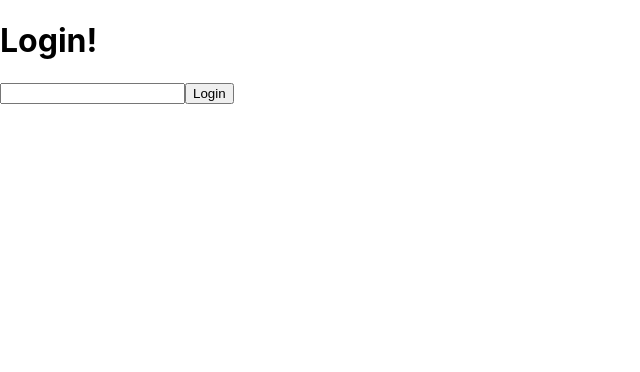
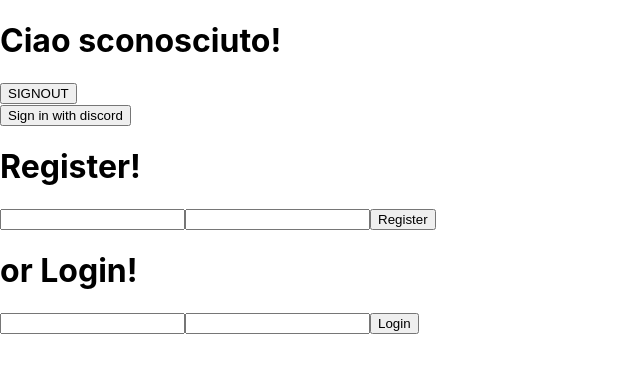
Before and after one commit to sndrgb/example, a React (Create React App) app: page / in a window 1280 px wide. Shown: the top 372 px of the page, without its empty margins (0-640 px from the left). Built offline with nearby package versions, Linux system fonts and the light colour scheme; no server answers; what @prismicio/client, @prismicio/react would draw is missing.

Commit message:
discord app

```diff
--- a/src/App.jsx
+++ b/src/App.jsx
@@ -53,19 +53,15 @@ export default function App() {
     setSession(null);
   };
 
-  if (session) {
-    if (user && user.username) {
-      return (
-        <div>
-          <h1>Ciao {user.username}!</h1>
-          <button onClick={signOut}>SIGNOUT</button>
-          <TodoList />
-        </div>
-      );
-    } else {
-      return <UpdateProfile />;
-    }
-  } else {
-    return <Signin></Signin>;
-  }
+  return (
+    <div>
+      <h1>Ciao {user?.username || "sconosciuto"}!</h1>
+      <p>{user?.bio}</p>
+      <p>{user?.website}</p>
+      <button onClick={signOut}>SIGNOUT</button>
+      {!session && <Signin />}
+      {session && user?.username && <TodoList />}
+      {session && !user?.username && <UpdateProfile />}
+    </div>
+  );
 }
--- a/src/components/Signin/Signin.jsx
+++ b/src/components/Signin/Signin.jsx
@@ -3,18 +3,52 @@ import { supabaseClient } from "../../supabase-client.js";
 
 const Signin = () => {
   const [email, setEmail] = useState("");
+  const [password, setPassword] = useState("");
   const [isLoading, setIsLoading] = useState(false);
   const [isSubmitted, setIsSubmitted] = useState(false);
   const [error, setError] = useState(null);
 
-  const submitHandler = async (event) => {
+  const submitRegister = async (event) => {
     event.preventDefault();
     setIsLoading(true);
     setError(null);
 
     try {
-      const { error } = await supabaseClient.auth.signInWithOtp({
+      // const { error } = await supabaseClient.auth.signInWithOtp({
+      //   email,
+      // });
+
+      const { error } = await supabaseClient.auth.signUp({
         email,
+        password,
+      });
+
+      // const { error } = await supabaseClient.auth.signInWithPassword({
+      //   email,
+      //   password,
+      // });
+
+      if (error) {
+        setError(error.msg);
+      } else {
+        setIsSubmitted(true);
+      }
+    } catch (error) {
+      setError(error.msg);
+    } finally {
+      setIsLoading(false);
+    }
+  };
+
+  const submitLogin = async (event) => {
+    event.preventDefault();
+    setIsLoading(true);
+    setError(null);
+
+    try {
+      const { error } = await supabaseClient.auth.signInWithPassword({
+        email,
+        password,
       });
 
       if (error) {
@@ -29,15 +63,38 @@ const Signin = () => {
     }
   };
 
-  const handleInput = (event) => {
+  const handleInputEmail = (event) => {
     setEmail(event.target.value);
+  };
+
+  const handleInputPassword = (event) => {
+    setPassword(event.target.value);
+  };
+
+  const signInWithDiscord = async () => {
+    const { data, error } = await supabaseClient.auth.signInWithOAuth({
+      provider: "discord",
+    });
+
+    console.log("dataaaa: ", data);
   };
 
   return (
     <div>
-      <h1>Login!</h1>
-      <form onSubmit={submitHandler}>
-        <input type="email" name="email" onChange={handleInput} />
+      <button onClick={signInWithDiscord}>Sign in with discord</button>
+
+      <h1>Register!</h1>
+      <form onSubmit={submitRegister}>
+        <input type="email" name="email" onChange={handleInputEmail} />
+        <input type="password" name="password" onChange={handleInputPassword} />
+        <button disabled={isLoading} type="submit">
+          Register
+        </button>
+      </form>
+      <h1>or Login!</h1>
+      <form onSubmit={submitLogin}>
+        <input type="email" name="email" onChange={handleInputEmail} />
+        <input type="password" name="password" onChange={handleInputPassword} />
         <button disabled={isLoading} type="submit">
           Login
         </button>
```
